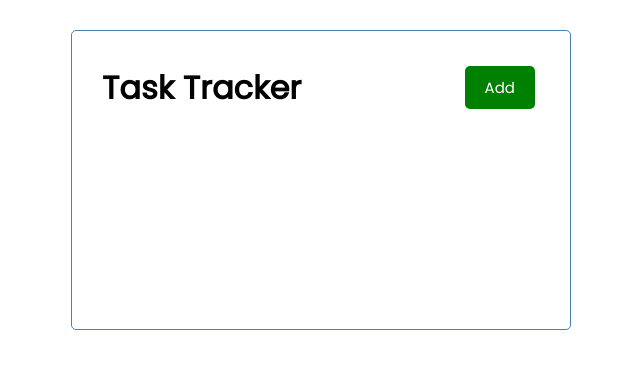
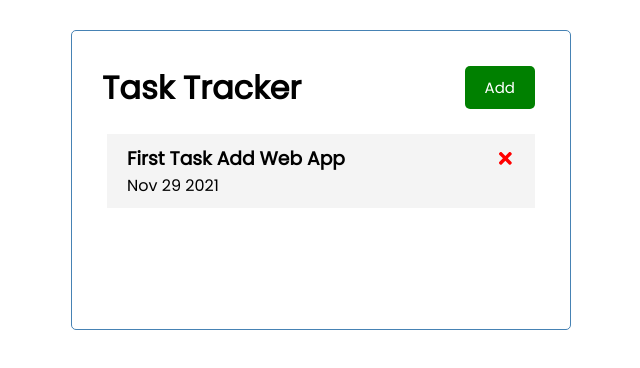
Before and after one commit to santosh3004/ReactJsTaskTracker, a React (Create React App) app: page / in a window 1280 px wide. Shown: the top 368 px of the page, without its empty margins (319-959 px from the left). Built offline with nearby package versions, Linux system fonts and the light colour scheme.

Commit message:
After Filtering Array(useStaet use)
filtering data from array after clicking a cross icon

```diff
--- a/package.json
+++ b/package.json
@@ -8,6 +8,7 @@
     "@testing-library/user-event": "^12.8.3",
     "react": "^17.0.2",
     "react-dom": "^17.0.2",
+    "react-icons": "^4.3.1",
     "react-scripts": "4.0.3",
     "web-vitals": "^1.1.2"
   },
--- a/src/App.js
+++ b/src/App.js
@@ -1,10 +1,23 @@
 import Header from './components/Header'
+import Tasks from './components/Tasks';
+import {useState} from 'react'
 
 
 function App() {
+  const [tasks,setTasks]=useState([{
+    id:1,
+    text:'First Task Add Web App',
+    day:'Nov 29 2021',
+    reminder:true
+  }])
+  //Delete task
+  const deleteTask=(id)=>{
+    setTasks(tasks.filter((task)=> task.id!==id))
+  }
   return (
     <div className="container">
       <Header/>
+      {tasks.length>0?<Tasks tasks={tasks} onDelete={deleteTask}/>:''}
     </div>
   );
 }
--- /dev/null
+++ b/src/components/Task.js
@@ -0,0 +1,11 @@
+import {FaTimes} from 'react-icons/fa'
+const Task =({task,onDelete})=>{
+  return(
+    <div className='task'>
+      <h3>{task.text} <FaTimes onClick={()=>onDelete(task.id)} style={{color:'red',cursor:'pointer'}}/></h3>
+      <p>{task.day}</p>
+    </div>
+  )
+}
+
+export default Task
--- /dev/null
+++ b/src/components/Tasks.js
@@ -0,0 +1,12 @@
+import Task from "./Task"
+
+const Tasks=({tasks,onDelete})=>{
+  return(
+    <>
+    {tasks.map((task)=>(
+      <Task key={task.id} task={task} onDelete={onDelete}/>
+    ))}
+    </>
+  )
+}
+export default Tasks
```
Also changed, not shown: 1 other file (tests, documents, lock files or other folders).
